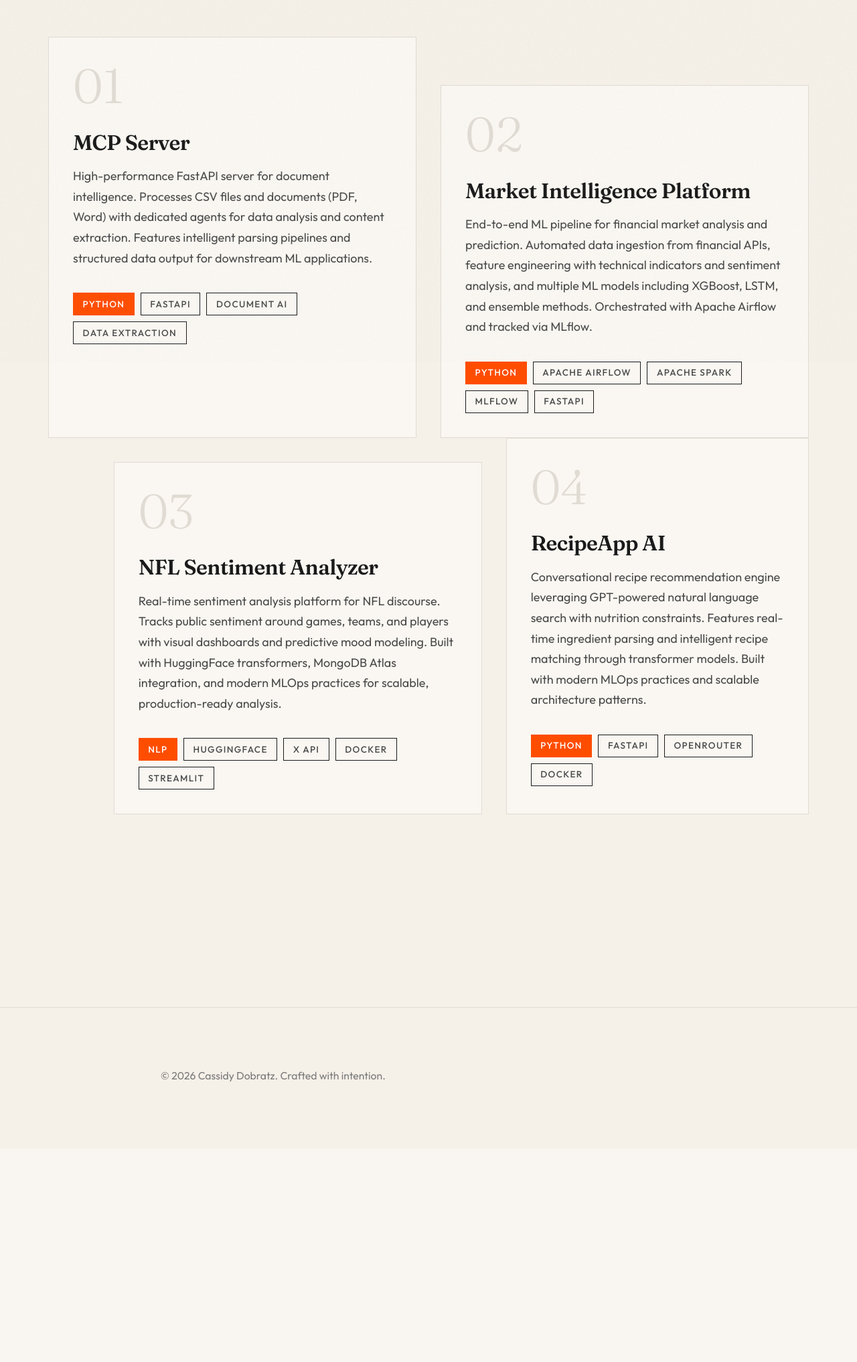
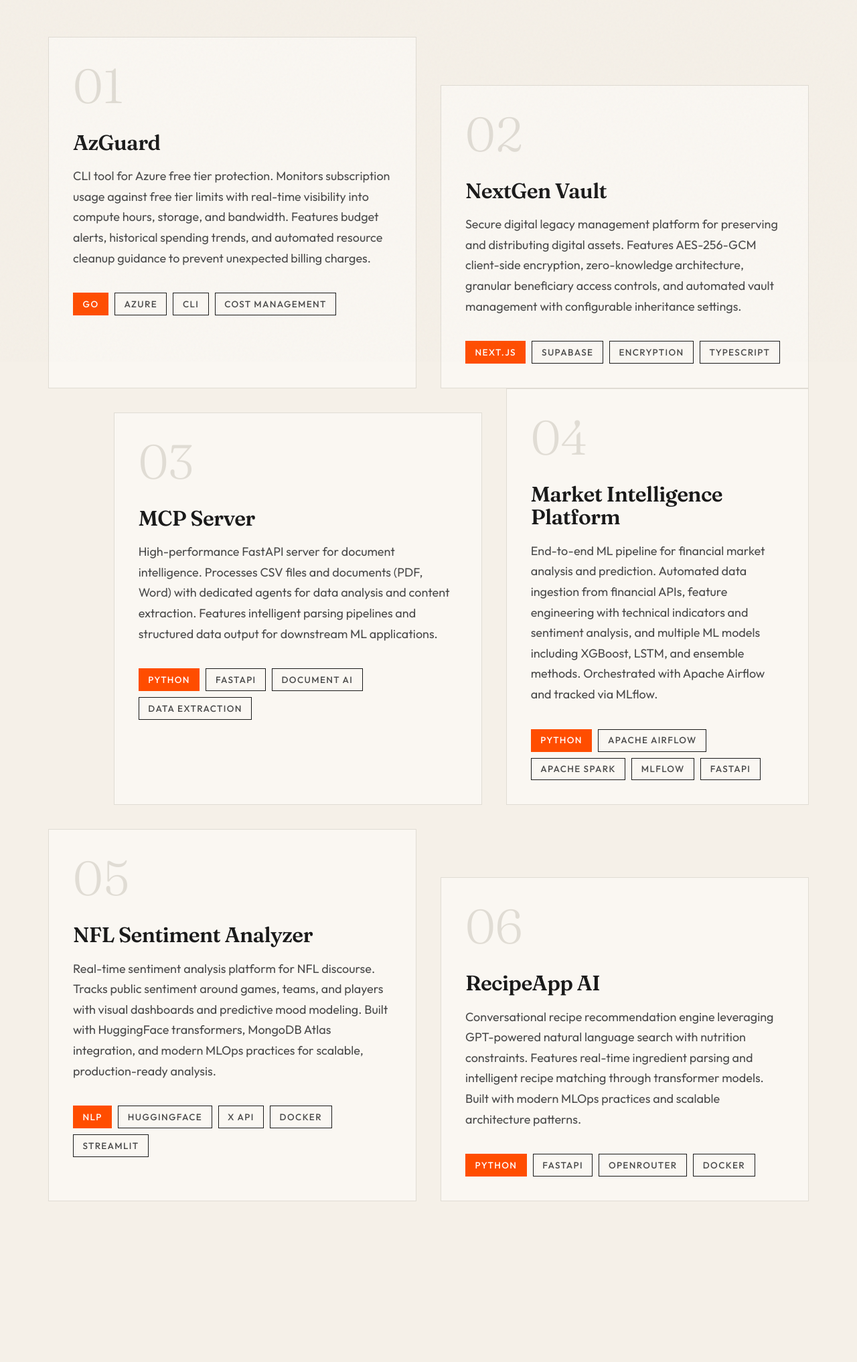
Before and after one commit to cdobratz/CassidyBlog, a Flask app: page /projects in a window 1280 px wide. Shown: the part 260-2294 px from the top of the page at 67% size. Before the commit the page ends 1876 px from the top, so only its background shows below. Run offline with Flask 3, Linux system fonts and the light colour scheme; some libraries are stand-ins or nearby versions.

Commit message:
Added two projects

```diff
--- a/static/styles.css
+++ b/static/styles.css
@@ -391,6 +391,15 @@ main {
     margin-top: calc(-1 * var(--space-md));
 }
 
+.project-card:nth-child(5) {
+    grid-column: 1 / 7;
+}
+
+.project-card:nth-child(6) {
+    grid-column: 7 / 13;
+    margin-top: var(--space-lg);
+}
+
 .project-number {
     font-family: var(--font-display);
     font-size: 4rem;
@@ -678,6 +687,7 @@ main {
 .delay-3 { animation-delay: 0.3s; }
 .delay-4 { animation-delay: 0.4s; }
 .delay-5 { animation-delay: 0.5s; }
+.delay-6 { animation-delay: 0.6s; }
 
 /* Responsive */
 @media (max-width: 1024px) {
--- a/templates/projects.html
+++ b/templates/projects.html
@@ -29,8 +29,36 @@
         </div>
 
         <div class="projects-container">
-            <a href="https://gitlab.com/cdobratz/mcp-server" target="_blank" rel="noopener" class="project-card animate-fade-up delay-1">
+            <a href="https://azguard.dev" target="_blank" rel="noopener" class="project-card animate-fade-up delay-1">
                 <div class="project-number">01</div>
+                <h3 class="project-title">AzGuard</h3>
+                <p class="project-description">
+                    CLI tool for Azure free tier protection. Monitors subscription usage against free tier limits with real-time visibility into compute hours, storage, and bandwidth. Features budget alerts, historical spending trends, and automated resource cleanup guidance to prevent unexpected billing charges.
+                </p>
+                <div class="project-tags">
+                    <span class="tag tag-accent">Go</span>
+                    <span class="tag">Azure</span>
+                    <span class="tag">CLI</span>
+                    <span class="tag">Cost Management</span>
+                </div>
+            </a>
+
+            <a href="https://www.nextgen-vault.com/" target="_blank" rel="noopener" class="project-card animate-fade-up delay-2">
+                <div class="project-number">02</div>
+                <h3 class="project-title">NextGen Vault</h3>
+                <p class="project-description">
+                    Secure digital legacy management platform for preserving and distributing digital assets. Features AES-256-GCM client-side encryption, zero-knowledge architecture, granular beneficiary access controls, and automated vault management with configurable inheritance settings.
+                </p>
+                <div class="project-tags">
+                    <span class="tag tag-accent">Next.js</span>
+                    <span class="tag">Supabase</span>
+                    <span class="tag">Encryption</span>
+                    <span class="tag">TypeScript</span>
+                </div>
+            </a>
+
+            <a href="https://parsehub.dev/" target="_blank" rel="noopener" class="project-card animate-fade-up delay-3">
+                <div class="project-number">03</div>
                 <h3 class="project-title">MCP Server</h3>
                 <p class="project-description">
                     High-performance FastAPI server for document intelligence. Processes CSV files and documents (PDF, Word) with dedicated agents for data analysis and content extraction. Features intelligent parsing pipelines and structured data output for downstream ML applications.
@@ -43,8 +71,8 @@
                 </div>
             </a>
 
-            <a href="https://github.com/cdobratz/market-intelligence-mvp" target="_blank" rel="noopener" class="project-card animate-fade-up delay-2">
-                <div class="project-number">02</div>
+            <a href="https://github.com/cdobratz/market-intelligence-mvp" target="_blank" rel="noopener" class="project-card animate-fade-up delay-4">
+                <div class="project-number">04</div>
                 <h3 class="project-title">Market Intelligence Platform</h3>
                 <p class="project-description">
                     End-to-end ML pipeline for financial market analysis and prediction. Automated data ingestion from financial APIs, feature engineering with technical indicators and sentiment analysis, and multiple ML models including XGBoost, LSTM, and ensemble methods. Orchestrated with Apache Airflow and tracked via MLflow.
@@ -58,8 +86,8 @@
                 </div>
             </a>
 
-            <a href="https://github.com/cdobratz/NFL-Sentiment-Analyzer" target="_blank" rel="noopener" class="project-card animate-fade-up delay-3">
-                <div class="project-number">03</div>
+            <a href="https://github.com/cdobratz/NFL-Sentiment-Analyzer" target="_blank" rel="noopener" class="project-card animate-fade-up delay-5">
+                <div class="project-number">05</div>
                 <h3 class="project-title">NFL Sentiment Analyzer</h3>
                 <p class="project-description">
                     Real-time sentiment analysis platform for NFL discourse. Tracks public sentiment around games, teams, and players with visual dashboards and predictive mood modeling. Built with HuggingFace transformers, MongoDB Atlas integration, and modern MLOps practices for scalable, production-ready analysis.
@@ -73,8 +101,8 @@
                 </div>
             </a>
 
-            <a href="https://github.com/cdobratz/RecipeApp_AI" target="_blank" rel="noopener" class="project-card animate-fade-up delay-4">
-                <div class="project-number">04</div>
+            <a href="https://github.com/cdobratz/RecipeApp_AI" target="_blank" rel="noopener" class="project-card animate-fade-up delay-6">
+                <div class="project-number">06</div>
                 <h3 class="project-title">RecipeApp AI</h3>
                 <p class="project-description">
                     Conversational recipe recommendation engine leveraging GPT-powered natural language search with nutrition constraints. Features real-time ingredient parsing and intelligent recipe matching through transformer models. Built with modern MLOps practices and scalable architecture patterns.
```
Also changed, not shown: templates/index.html (+31 -31 lines).
